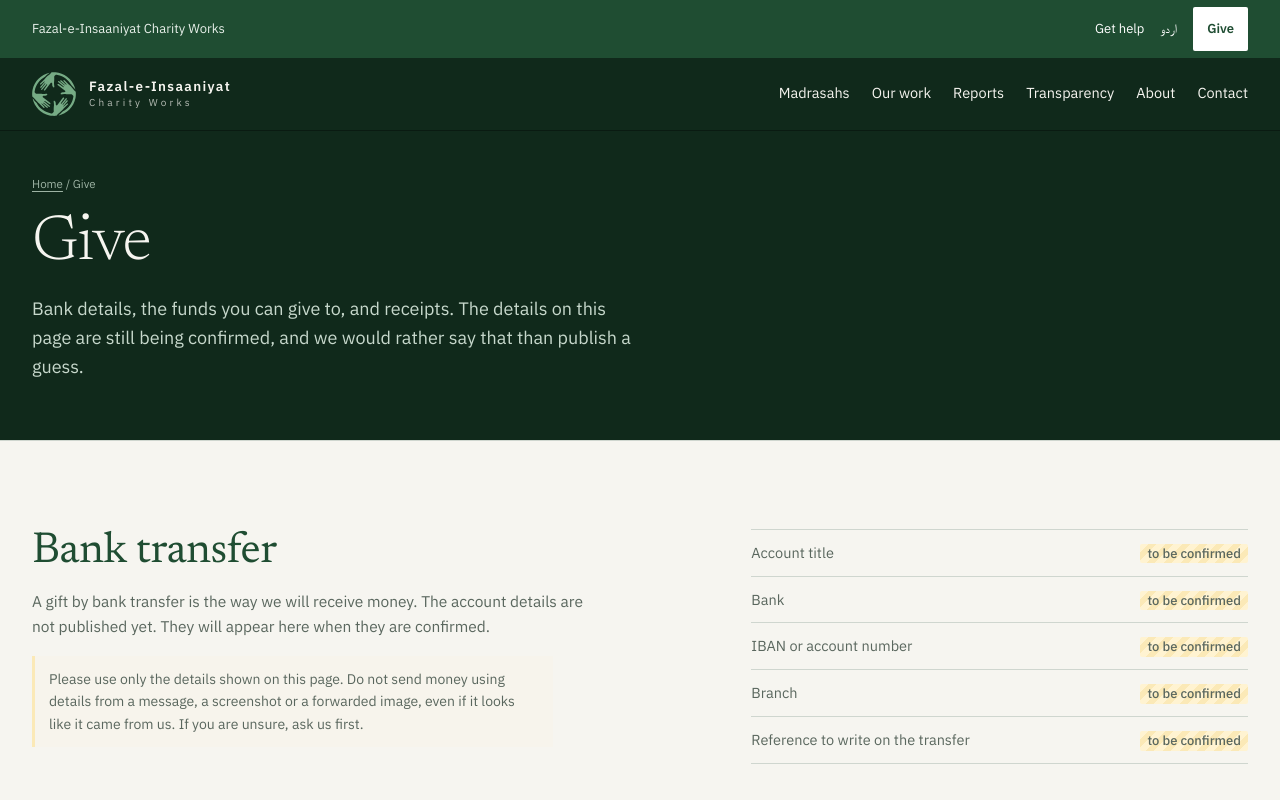
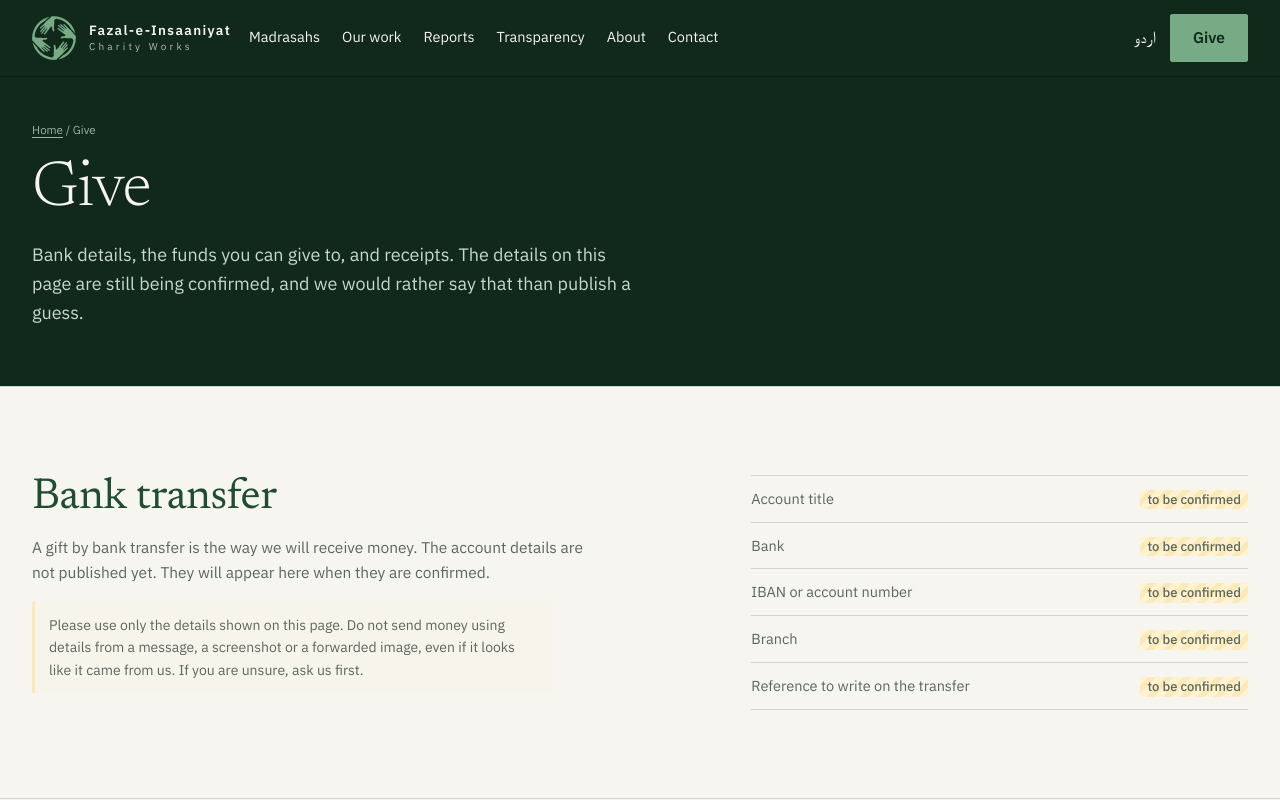
Before and after one commit to fasih-r3500/fazaleinsaaniyat-website, a Next.js app: page /give in a window 1280 px wide. Shown: the top 800 px of the page. Built offline with nearby package versions, Linux system fonts and the light colour scheme.

Commit message:
feat: move header actions up and add hero ticker

```diff
--- a/app/site.css
+++ b/app/site.css
@@ -195,7 +195,6 @@ summary {
 .cta,
 .site-header,
 .site-footer,
-.utility,
 .page-head {
   --focus: #f6f5f0;
 }
@@ -308,54 +307,6 @@ summary {
   text-decoration-thickness: 1px;
 }
 
-/* Utility bar */
-.utility {
-  background: var(--forest);
-  color: #e8f0ea;
-  font-size: 13px;
-  line-height: 1.3;
-}
-
-.utility .wrap {
-  display: flex;
-  align-items: center;
-  justify-content: space-between;
-  gap: 12px 18px;
-  padding-block: 7px;
-  flex-wrap: wrap;
-}
-
-.utility-legal {
-  display: inline-block;
-  padding-block: 4px;
-}
-
-.utility-actions {
-  display: flex;
-  align-items: center;
-  gap: 16px;
-}
-
-.utility a {
-  color: #ffffff;
-  text-decoration: none;
-}
-
-.utility-actions a,
-.lang-switch {
-  min-height: 44px;
-  display: inline-flex;
-  align-items: center;
-}
-
-.utility a.utility-give {
-  background: #ffffff;
-  color: var(--forest);
-  padding-inline: 14px;
-  border-radius: 2px;
-  font-weight: 600;
-}
-
 /* Header */
 .site-header {
   position: relative;
@@ -369,8 +320,34 @@ summary {
   display: flex;
   align-items: center;
   justify-content: space-between;
-  gap: 22px;
+  gap: 18px;
   padding-block: 14px;
+}
+
+.header-actions {
+  display: flex;
+  align-items: center;
+  gap: 14px;
+  margin-inline-start: auto;
+}
+
+.lang-switch {
+  display: inline-flex;
+  align-items: center;
+  min-height: 44px;
+  color: inherit;
+  text-decoration: none;
+  border-bottom: 1px solid transparent;
+}
+
+.lang-switch:hover {
+  border-bottom-color: currentColor;
+}
+
+.header-give {
+  min-height: 44px;
+  padding: 10px 16px;
+  font-size: 14.5px;
 }
 
 .lockup {
@@ -476,6 +453,18 @@ summary {
 
 .mobile-menu nav li:last-child a {
   border-bottom: 0;
+}
+
+.menu-lang {
+  display: flex;
+  align-items: center;
+  border-top: 1px solid #2c4434;
+  padding-block: 6px;
+}
+
+.menu-lang .lang-switch {
+  min-height: 48px;
+  color: var(--paper);
 }
 
 /* Buttons and actions */
@@ -531,19 +520,23 @@ summary {
   overflow: hidden;
   min-height: 620px;
   display: flex;
-  align-items: center;
+  flex-direction: column;
   background: var(--deep);
   color: var(--paper);
-  padding-block: 96px;
+  padding-block: 96px 0;
 }
 
 .hero .wrap {
   position: relative;
   z-index: 1;
+  width: 100%;
+  margin-block: auto;
+  padding-block-end: 38px;
 }
 
 .hero-watermark {
   position: absolute;
+  z-index: 0;
   inset-inline-end: -90px;
   top: 50%;
   width: 620px;
@@ -552,6 +545,73 @@ summary {
   color: var(--sage);
   opacity: 0.1;
   pointer-events: none;
+}
+
+/* Hero ticker: full bleed moving words at the bottom edge of the hero */
+.hero-ticker {
+  position: relative;
+  z-index: 2;
+  width: 100%;
+  overflow: hidden;
+  border-top: 1px solid rgba(246, 245, 240, 0.16);
+  background: rgba(9, 24, 16, 0.28);
+}
+
+.ticker-viewport {
+  overflow: hidden;
+}
+
+.ticker-track {
+  display: flex;
+  width: max-content;
+  animation: hero-ticker-scroll 80s linear infinite;
+  will-change: transform;
+}
+
+.ticker-group {
+  display: flex;
+  flex: none;
+  align-items: center;
+}
+
+.ticker-item {
+  display: inline-flex;
+  align-items: center;
+  gap: 18px;
+  padding-block: 14px;
+  padding-inline: 0 20px;
+  color: #c7d8cc;
+  font: 400 14px/1 var(--sans);
+  letter-spacing: 0.04em;
+  white-space: nowrap;
+}
+
+.ticker-mark {
+  color: var(--sage);
+  font-size: 10px;
+  line-height: 1;
+}
+
+@keyframes hero-ticker-scroll {
+  from {
+    transform: translateX(0);
+  }
+  to {
+    transform: translateX(-50%);
+  }
+}
+
+[dir="rtl"] .ticker-track {
+  animation-name: hero-ticker-scroll-rtl;
+}
+
+@keyframes hero-ticker-scroll-rtl {
+  from {
+    transform: translateX(0);
+  }
+  to {
+    transform: translateX(50%);
+  }
 }
 
 .hero-copy {
@@ -1646,16 +1706,19 @@ summary {
   text-transform: none;
 }
 
+/* 1080px: the header needs the mobile menu once the header actions are added */
+@media (max-width: 1080px) {
+  .primary-nav {
+    display: none;
+  }
+
+  .mobile-menu {
+    display: block;
+  }
+}
+
 /* 900px tablet */
 @media (max-width: 900px) {
-  .primary-nav {
-    display: none;
-  }
-
-  .mobile-menu {
-    display: block;
-  }
-
   .paths {
     grid-template-columns: repeat(2, minmax(0, 1fr));
   }
@@ -1700,24 +1763,15 @@ summary {
     padding-inline: 18px;
   }
 
-  .utility {
-    font-size: 12px;
-  }
-
-  .utility .wrap {
-    gap: 6px 12px;
-    padding-block: 5px;
-  }
-
-  .utility-actions {
-    gap: 12px;
-  }
-
   .site-header .wrap {
     gap: 10px;
     padding-block: 10px;
   }
 
+  .header-actions {
+    gap: 10px;
+  }
+
   .lockup {
     gap: 9px;
   }
@@ -1739,7 +1793,16 @@ summary {
 
   .hero {
     min-height: 0;
-    padding-block: 46px 50px;
+    padding-block: 46px 0;
+  }
+
+  .hero .wrap {
+    padding-block-end: 26px;
+  }
+
+  .ticker-item {
+    padding-block: 12px;
+    font-size: 13px;
   }
 
   .hero h1 {
@@ -2028,18 +2091,26 @@ summary {
   }
 }
 
+/* 520px: keep the lockup mark only so the header actions fit */
+@media (max-width: 520px) {
+  .lockup-text {
+    display: none;
+  }
+}
+
 /* 420px small phone */
 @media (max-width: 420px) {
   .wrap {
     padding-inline: 14px;
   }
 
-  .utility {
-    font-size: 11.5px;
-  }
-
-  .utility-give {
-    padding-inline: 11px;
+  .header-actions {
+    gap: 8px;
+  }
+
+  .header-give {
+    padding: 9px 12px;
+    font-size: 13.5px;
   }
 
   .hero h1 {
@@ -2069,4 +2140,26 @@ summary {
   html {
     scroll-behavior: auto;
   }
-}
+
+  .ticker-track {
+    display: block;
+    width: 100%;
+    animation: none;
+    transform: none;
+  }
+
+  .ticker-group {
+    display: flex;
+    flex-wrap: wrap;
+    width: 100%;
+  }
+
+  .ticker-group-clone {
+    display: none;
+  }
+
+  .ticker-item {
+    white-space: normal;
+    padding-block: 8px;
+  }
+}
--- a/components/site/HomePage.tsx
+++ b/components/site/HomePage.tsx
@@ -4,6 +4,7 @@ import { madrasahs } from "@/lib/madrasahs";
 import { pathForLocale, type Locale } from "@/lib/locale";
 import { Mark } from "./Mark";
 import { T } from "./BilingualText";
+import { HeroTicker } from "./HeroTicker";
 import { SiteMap } from "./SiteMap";
 import { MadrasahSummaryTable } from "./MadrasahTables";
 
@@ -38,6 +39,7 @@ export function HomePage({ locale }: { locale: Locale }) {
             </div>
           </div>
         </div>
+        <HeroTicker locale={locale} />
       </section>
 
       <section className="verify" aria-labelledby="verify-heading">
--- a/components/site/SiteShell.tsx
+++ b/components/site/SiteShell.tsx
@@ -56,7 +56,11 @@ function Lockup({ locale }: { locale: Locale }) {
   return (
     <a className="lockup" href={pathForLocale(locale, "")} aria-label={locale === "ur" ? site.name.ur ?? site.name.en : site.name.en}>
       <Mark className="mk" />
-      <span lang={locale === "ur" ? "ur" : "en"} dir={dir}>
+      <span
+        className="lockup-text"
+        lang={locale === "ur" ? "ur" : "en"}
+        dir={dir}
+      >
         <b>{locale === "ur" ? site.shortName.ur : site.shortName.en}</b>
         <i>{locale === "ur" ? site.charityWorks.ur : site.charityWorks.en}</i>
       </span>
@@ -221,34 +225,27 @@ export function SiteShell({
         <a className="skip-link" href="#main">
           <T locale={locale} value={common.skip} />
         </a>
-        <div className="utility">
-          <div className="wrap">
-            <span className="utility-legal">
-              <T locale={locale} value={site.name} />
-            </span>
-            <span className="utility-actions">
-              <a href={pathForLocale(locale, "get-help")}>
-                <T locale={locale} value={common.getHelp} />
-              </a>
-              <LanguageSwitch locale={locale} path={path} />
-              <a className="utility-give" href={pathForLocale(locale, "give")}>
-                <T locale={locale} value={common.give} />
-              </a>
-            </span>
-          </div>
-        </div>
         <header className="site-header">
           <div className="wrap">
             <Lockup locale={locale} />
             <nav className="primary-nav" aria-label={locale === "ur" ? common.mainNav.ur ?? common.mainNav.en : common.mainNav.en}>
               <NavLinks locale={locale} current={current} />
             </nav>
+            <div className="header-actions">
+              <LanguageSwitch locale={locale} path={path} />
+              <a className="btn btn-solid header-give" href={pathForLocale(locale, "give")}>
+                <T locale={locale} value={common.give} />
+              </a>
+            </div>
             <details className="mobile-menu">
               <summary>
                 <T locale={locale} value={common.menu} />
               </summary>
               <nav aria-label={locale === "ur" ? common.mainNav.ur ?? common.mainNav.en : common.mainNav.en}>
                 <NavLinks locale={locale} current={current} compact />
+                <div className="menu-lang">
+                  <LanguageSwitch locale={locale} path={path} />
+                </div>
               </nav>
             </details>
           </div>
```
Also changed, not shown: components/site/HeroTicker.tsx (added, +71 -0 lines).
